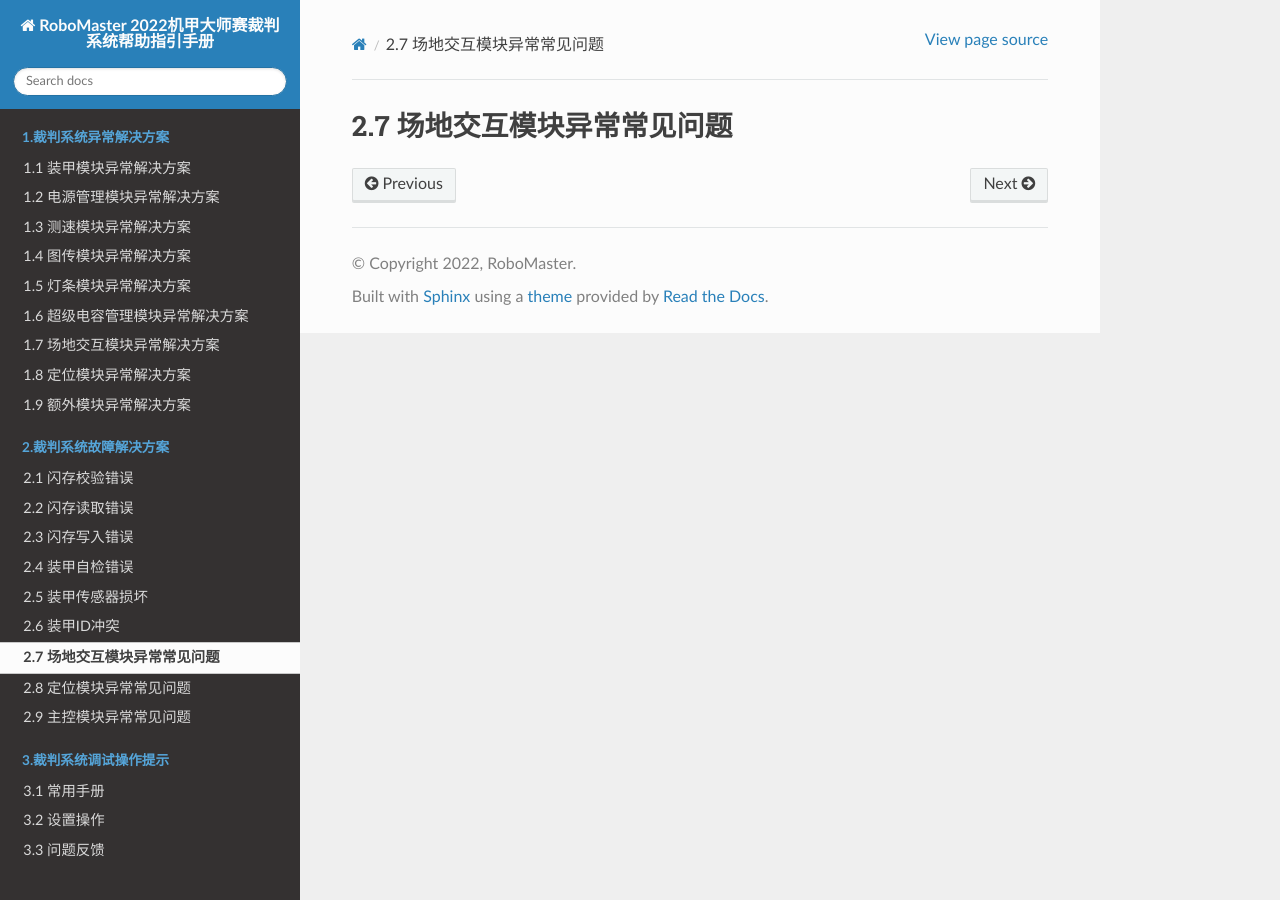
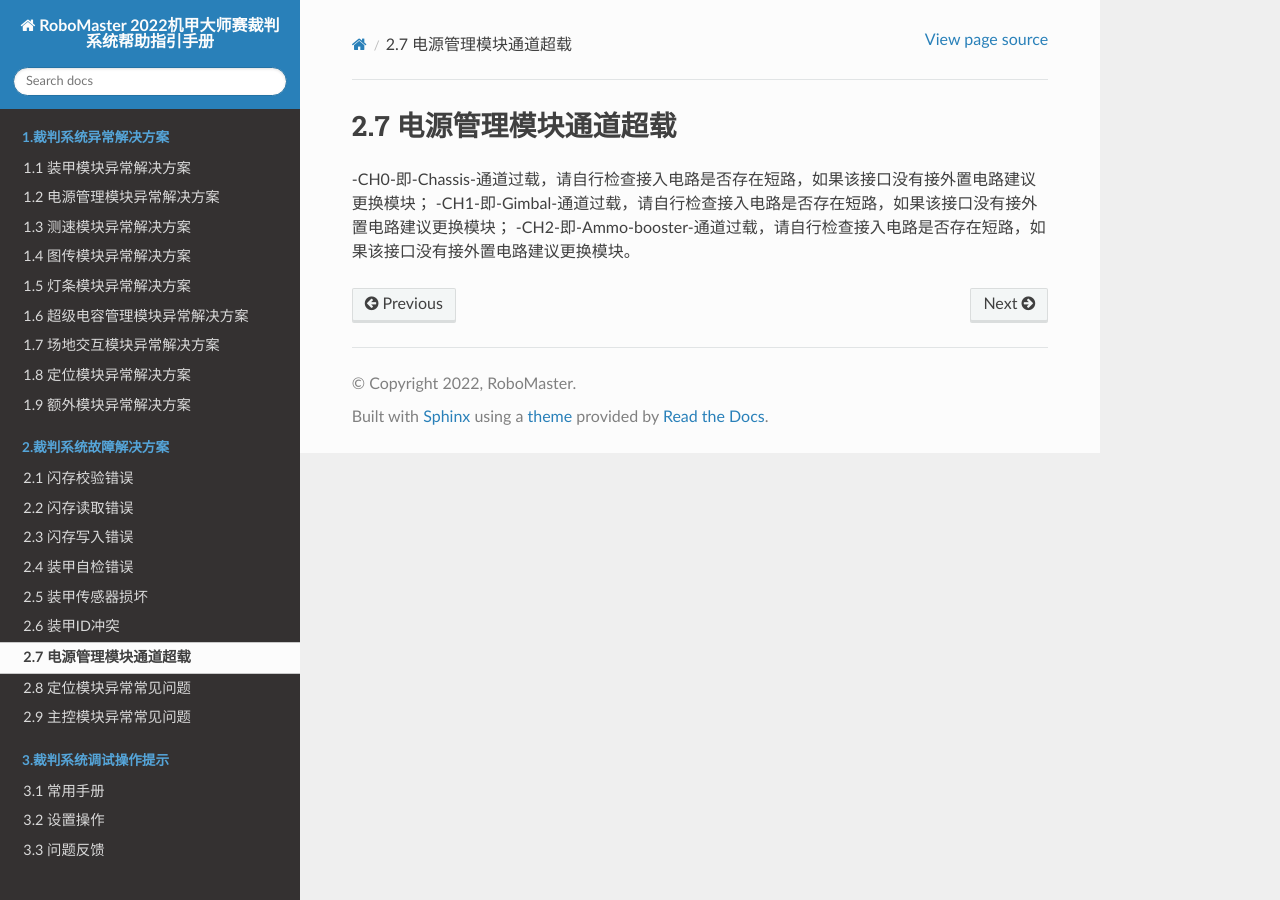
Before and after one commit to RoboMaster/RefereeSystem_Help, a Sphinx documentation site: the page built from docs/ch2/2-7.md, in a window 1280 px wide. Built offline with Sphinx 7.4.7 and the Read the Docs theme 2.0.0, drawn with Linux system fonts in a browser that asks for light colours; pages that are not in the unit, such as notebooks, are missing from menus.

Commit message:
Update 2-7.md

```diff
--- a/docs/ch2/2-7.md
+++ b/docs/ch2/2-7.md
@@ -1 +1,5 @@
-# 2.7 场地交互模块异常常见问题
+# 2.7 电源管理模块通道超载
+
+-CH0-即-Chassis-通道过载，请自行检查接入电路是否存在短路，如果该接口没有接外置电路建议更换模块；
+-CH1-即-Gimbal-通道过载，请自行检查接入电路是否存在短路，如果该接口没有接外置电路建议更换模块；
+-CH2-即-Ammo-booster-通道过载，请自行检查接入电路是否存在短路，如果该接口没有接外置电路建议更换模块。
```
